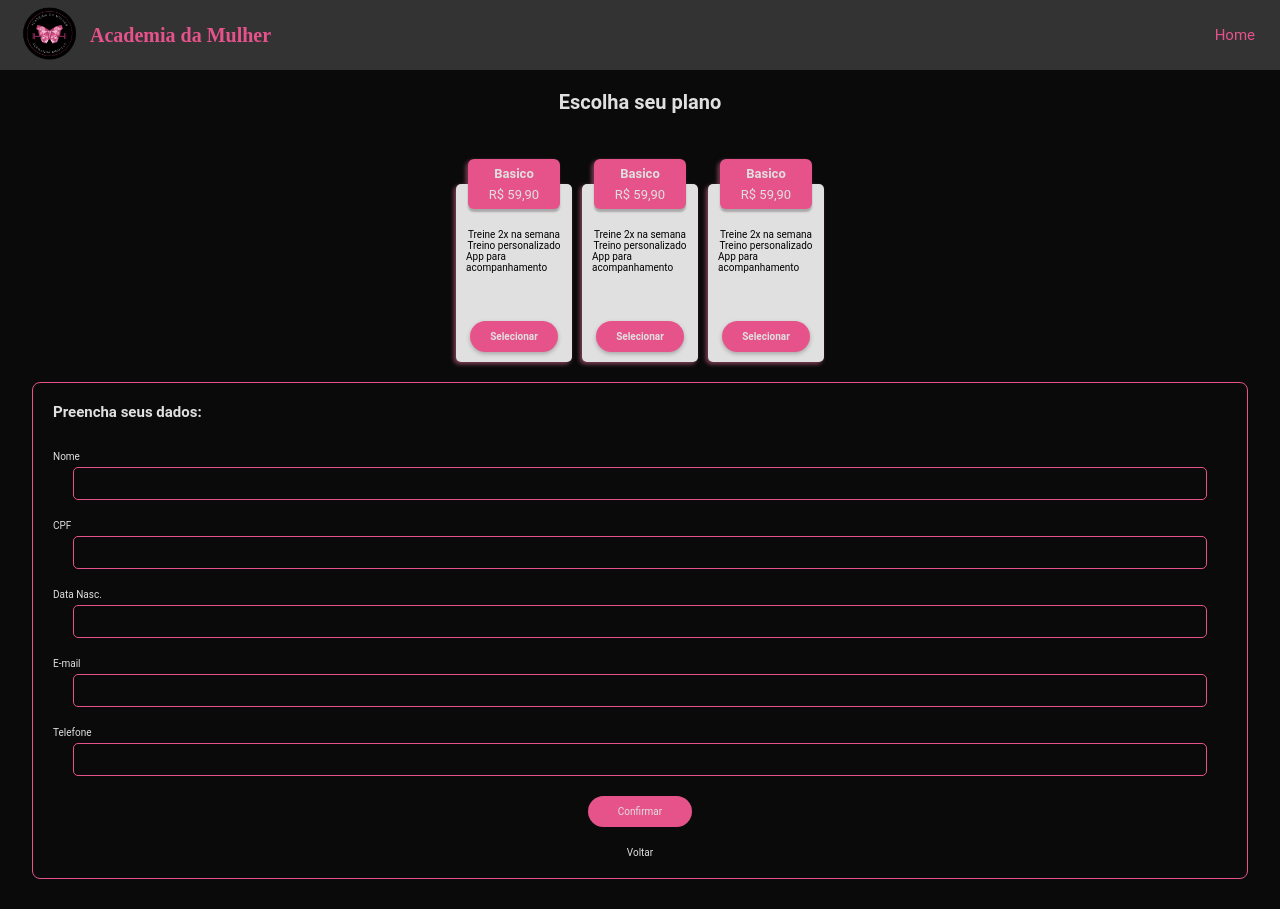
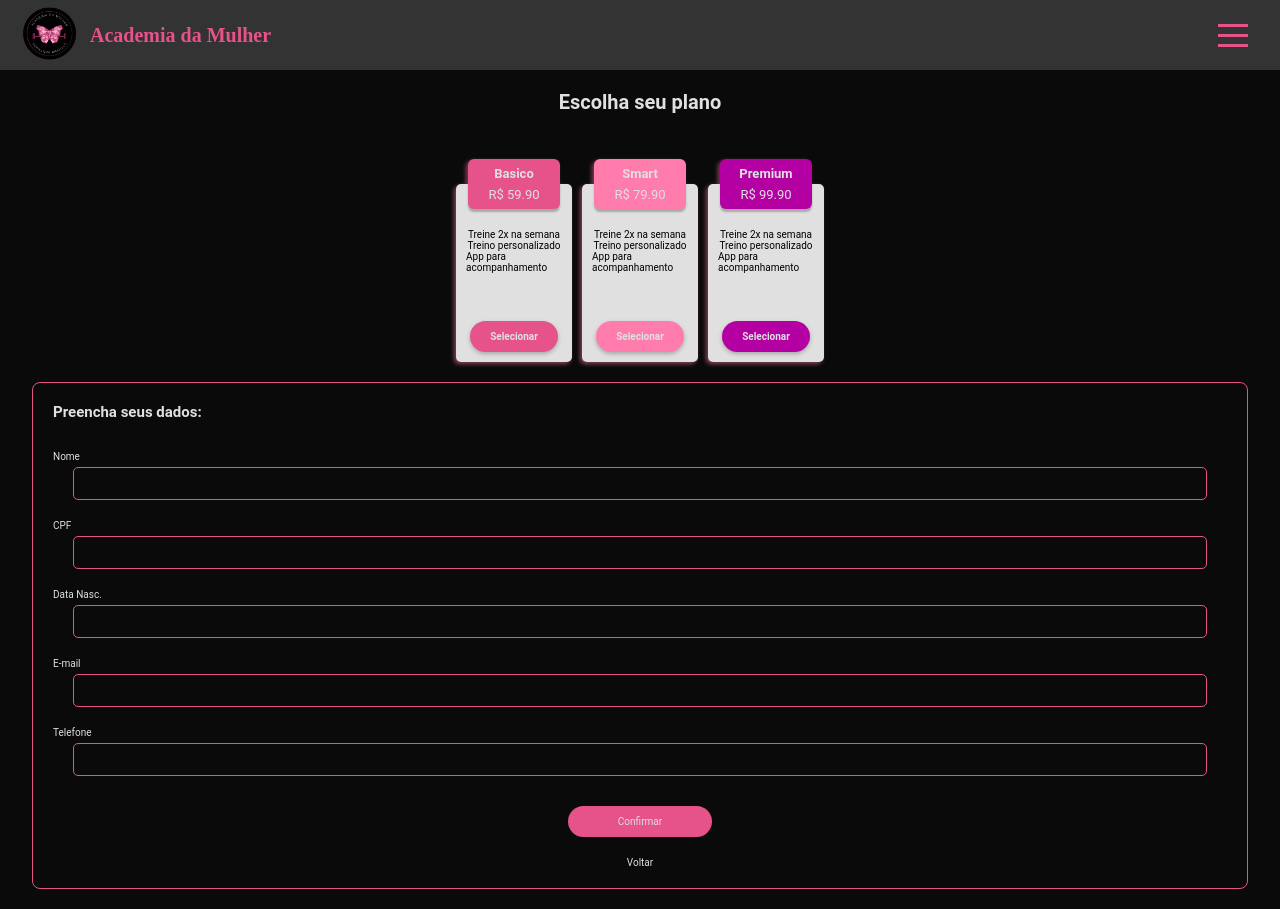
Before and after one commit to paulolima1212/gym-woman, a React (Vite) app: page /subscribe in a window 1280 px wide. Built offline with nearby package versions, Linux system fonts and the light colour scheme; a web font is replaced by a local one.

Commit message:
feat: menu toggle created

```diff
--- a/src/layouts/defaultLayout/components/header.tsx
+++ b/src/layouts/defaultLayout/components/header.tsx
@@ -1,5 +1,10 @@
 import logo from '../../../assets/logo.png'
-import { HeaderContainer, HeaderContent } from './styles'
+import {
+  HeaderContainer,
+  HeaderContent,
+  MenuToggle,
+  MenuToggleContainer,
+} from './styles'
 
 export function Header() {
   return (
@@ -9,9 +14,9 @@ export function Header() {
           <img src={logo} alt='' />
           <h1>Academia da Mulher</h1>
         </div>
-        <nav>
-          <a href='/'>Home</a>
-        </nav>
+        <MenuToggleContainer>
+          <MenuToggle status={'isClose'} />
+        </MenuToggleContainer>
       </HeaderContent>
     </HeaderContainer>
   )
--- a/src/layouts/defaultLayout/components/styles.ts
+++ b/src/layouts/defaultLayout/components/styles.ts
@@ -39,3 +39,72 @@ export const HeaderContent = styled('header', {
     maxHeight: '6.4rem',
   },
 })
+
+export const MenuToggleContainer = styled('div', {
+  position: 'relative',
+  display: 'flex',
+  justifyContent: 'center',
+  alignItems: 'center',
+  height: '100%',
+  width: '100%',
+  maxWidth: '30px',
+  minHeight: '50px',
+  cursor: 'pointer',
+})
+
+export const MenuToggle = styled('div', {
+  display: 'flex',
+  flexDirection: 'column',
+  alignItems: 'center',
+  justifyContent: 'center',
+
+  variants: {
+    status: {
+      isOpen: {
+        '&::before': {
+          position: 'absolute',
+          content: '',
+          width: '30px',
+          height: '3px',
+          background: '$pink-300',
+          transform: 'translateY(3px) rotate(-45deg)',
+          transition: '0.5s',
+        },
+        '&::after': {
+          position: 'absolute',
+          content: '',
+          width: '30px',
+          height: '3px',
+          background: '$pink-300',
+          transform: 'translateY(3px) rotate(45deg)',
+          transition: '0.5s',
+        },
+      },
+      isClose: {
+        '&::before': {
+          position: 'absolute',
+          content: '',
+          width: '30px',
+          height: '3px',
+          background: '$pink-300',
+          transform: 'translateY(-10px)',
+          transition: '0.5s',
+        },
+        '&::after': {
+          position: 'absolute',
+          content: '',
+          width: '30px',
+          height: '3px',
+          background: '$pink-300',
+          transform: 'translateY(10px)',
+          transition: '0.5s',
+          boxShadow: '0px -10px 0px #E6538A',
+        },
+      },
+    },
+  },
+
+  defaultVariants: {
+    status: 'isClose',
+  },
+})
--- a/src/pages/home/index.tsx
+++ b/src/pages/home/index.tsx
@@ -38,7 +38,7 @@ export function Home() {
       <img className='img-principal' src={woman} alt='' />
       <TitleContainer>
         <Title>
-          CONHEÇA A TUA <span>MELHOR VERSÃO!</span>
+          CONSTRUA A TUA <span>MELHOR VERSÃO!</span>
         </Title>
         <p>
           Comece hoje <br /> a contruir o seu futuro, <br />
--- a/src/pages/subscribe/cards/index.tsx
+++ b/src/pages/subscribe/cards/index.tsx
@@ -1,18 +1,24 @@
 import { Button, CardContainer, HeaderCard, ListPlan } from './styles'
 
-export function Cards() {
+interface CardsProps {
+  plan: 'basic' | 'smart' | 'premium'
+  title: string
+  price: string
+}
+
+export function Cards({ plan, title, price }: CardsProps) {
   return (
     <CardContainer>
-      <HeaderCard>
-        <strong>Basico</strong>
-        <span>R$ 59,90</span>
+      <HeaderCard plan={plan}>
+        <strong>{title}</strong>
+        <span>R$ {price}</span>
       </HeaderCard>
       <ListPlan>
         <li>Treine 2x na semana</li>
         <li>Treino personalizado</li>
         <li>App para acompanhamento</li>
       </ListPlan>
-      <Button>Selecionar</Button>
+      <Button plan={plan}>Selecionar</Button>
     </CardContainer>
   )
 }
--- a/src/pages/subscribe/cards/styles.ts
+++ b/src/pages/subscribe/cards/styles.ts
@@ -16,7 +16,6 @@ export const CardContainer = styled('div', {
 export const HeaderCard = styled('div', {
   display: 'flex',
   flexDirection: 'column',
-  background: '$pink-300',
   width: '95%',
   height: '5rem',
   justifyContent: 'center',
@@ -26,6 +25,20 @@ export const HeaderCard = styled('div', {
   gap: '0.6rem',
   color: '$gray-100',
   boxShadow: '0px 3px 2px rgba(0, 0, 0, 0.25)',
+
+  variants: {
+    plan: {
+      basic: {
+        background: '$pink-300',
+      },
+      smart: {
+        background: '$pink-200',
+      },
+      premium: {
+        background: '$purple',
+      },
+    },
+  },
 
   strong: {
     fontSize: '1.3rem',
@@ -47,11 +60,24 @@ export const ListPlan = styled('ul', {
 export const Button = styled('button', {
   display: 'flex',
   padding: '1rem 2rem',
-  background: '$pink-300',
   borderRadius: '16px',
   marginTop: 'auto',
   marginBottom: '1rem',
   color: '$gray-100',
   fontWeight: 'bold',
   filter: 'drop-shadow(0px 2px 2px rgba(0, 0, 0, 0.25))',
+
+  variants: {
+    plan: {
+      basic: {
+        background: '$pink-300',
+      },
+      smart: {
+        background: '$pink-200',
+      },
+      premium: {
+        background: '$purple',
+      },
+    },
+  },
 })
--- a/src/pages/subscribe/index.tsx
+++ b/src/pages/subscribe/index.tsx
@@ -13,9 +13,9 @@ export function Subscribe() {
     <SubscribeContainer>
       <h1>Escolha seu plano</h1>
       <CardsContainer>
-        <Cards />
-        <Cards />
-        <Cards />
+        <Cards plan='basic' title='Basico' price='59.90' />
+        <Cards plan='smart' title='Smart' price='79.90' />
+        <Cards plan='premium' title='Premium' price='99.90' />
       </CardsContainer>
       <BoxForm>
         <h2>Preencha seus dados:</h2>
--- a/src/pages/subscribe/styles.ts
+++ b/src/pages/subscribe/styles.ts
@@ -61,7 +61,8 @@ export const Input = styled('input', {
 
 export const Button = styled('button', {
   display: 'flex',
-  padding: '1rem 3rem',
+  padding: '1rem 5rem',
   background: '$pink-300',
   borderRadius: '16px',
+  marginTop: '1rem',
 })
```
